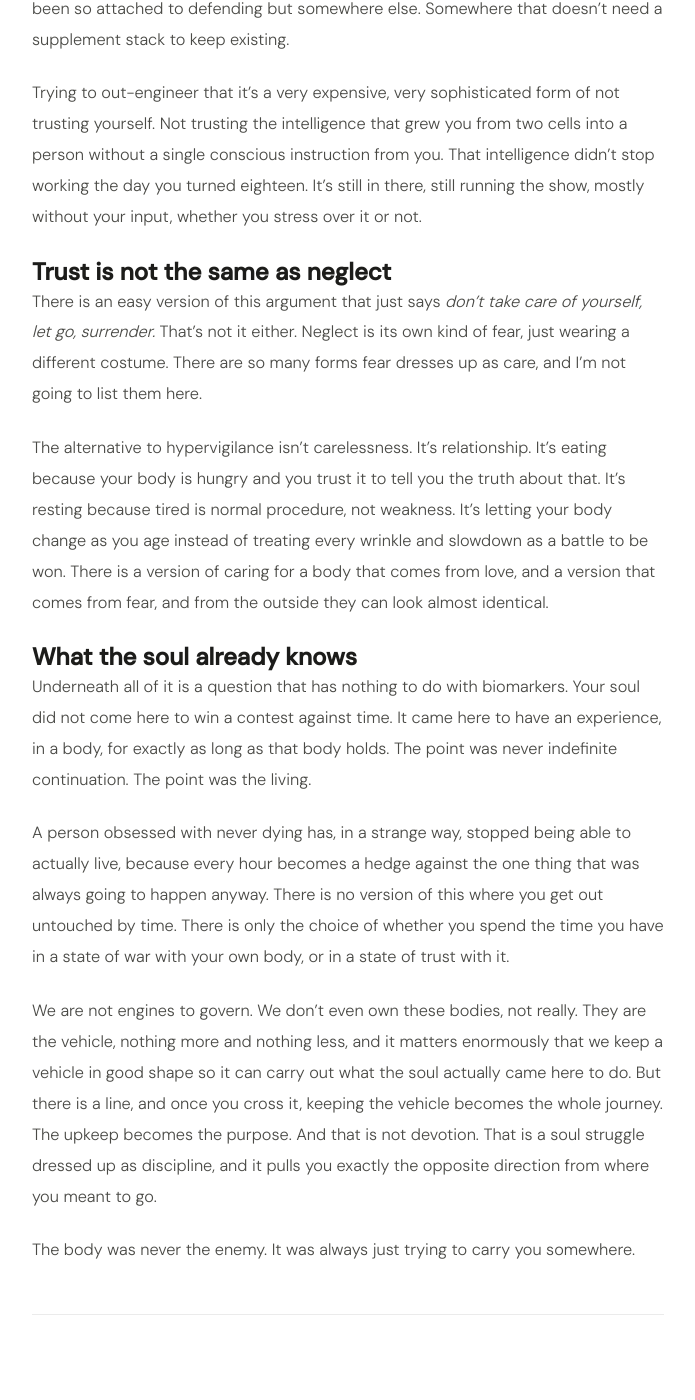
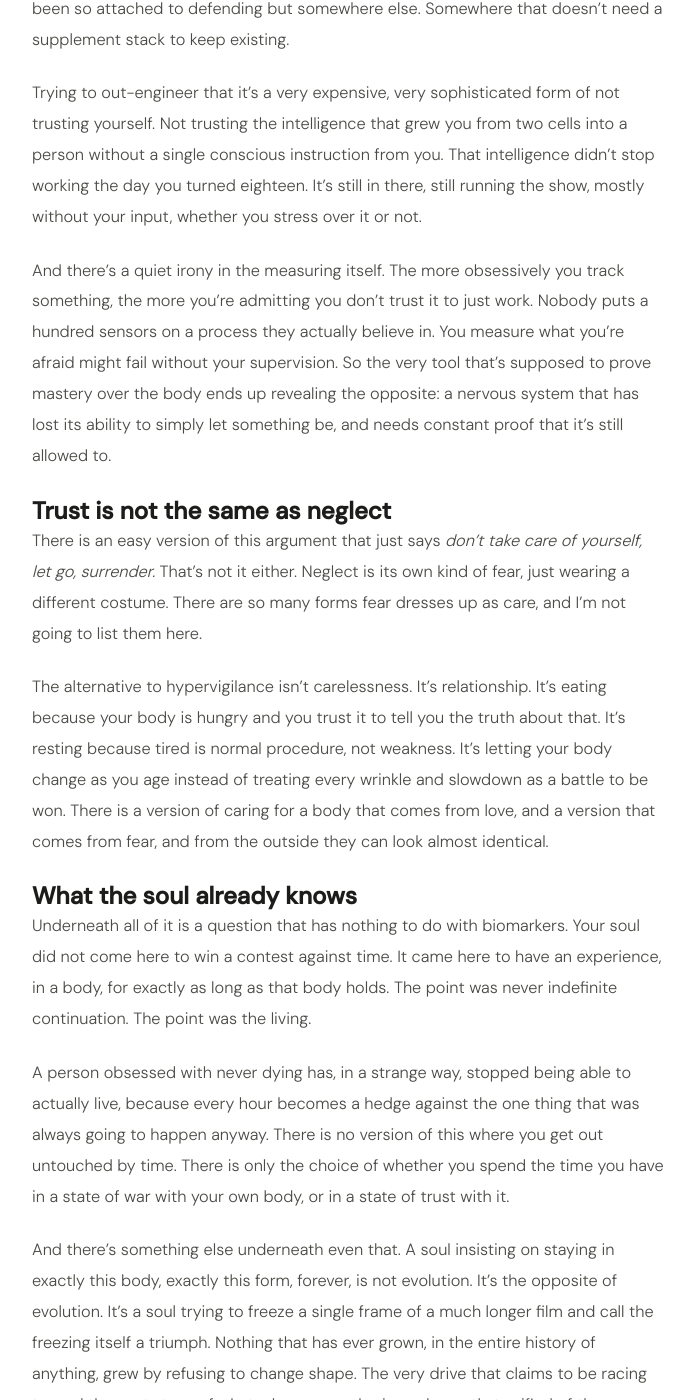
Before and after one commit to Blubell26/giuliapacciotti.com, a Jekyll site: the page built from _posts/2026-07-08-the-body-was-never-the-enemy.md, in a window 1280 px wide and 1400 px high, scrolled down 1818 px. Shown: the whole window, without its empty margins (292-987 px from the left). Built offline with Jekyll 4.4.1, drawn with Linux system fonts in a browser that asks for light colours; comment, search, counter and statistics services are not loaded; some of the changed text lies outside the part shown.

Commit message:
Update 2026-07-08-the-body-was-never-the-enemy.md

```diff
--- a/_posts/2026-07-08-the-body-was-never-the-enemy.md
+++ b/_posts/2026-07-08-the-body-was-never-the-enemy.md
@@ -8,14 +8,13 @@
 category: psycho-spiritual
 ---
 
-
 *What we are really trying to outrun when we try to outrun death*
 
 There is a certain kind of person right now, usually a man, usually wealthy, who has turned his body into a project. Blood panels every month. A team of doctors. Supplements timed to the hour. Sleep tracked to the minute. The goal stated plainly: don’t die. Or at least, don’t die on the timeline nature had in mind.
 
 You’ve seen the headlines. The face has changed a few times, but the shape of the story hasn’t. It always reads like triumph. A man who refuses to accept the terms of being a body at all.
 
-And the strange part of it all is that he's not entirely wrong. He is not just a body. None of us are. But instead of resting into that truth, he does the opposite of resting. He goes to war with the very thing he’s already, on some level, correctly sensed he isn’t reducible to. If you already suspect you’re more than the body, that should be the most relaxing realization a person can have. Instead it becomes the reason to control the body more tightly than anyone who actually believed they were only flesh ever would.
+And the strange part of it all is that he’s not entirely wrong. He is not just a body. None of us are. But instead of resting into that truth, he does the opposite of resting. He goes to war with the very thing he’s already, on some level, correctly sensed he isn’t reducible to. If you already suspect you’re more than the body, that should be the most relaxing realization a person can have. Instead it becomes the reason to control the body more tightly than anyone who actually believed they were only flesh ever would.
 
 I don’t know what will happen to any one of these men, medically. Nobody outside their own bloodwork does, and I’m not a doctor. But I know this pattern, because it’s an old one, and it doesn’t need a diagnosis to be worth looking at honestly.
 
@@ -33,7 +32,9 @@
 
 And maybe it’s something even harder to admit than that. Maybe it’s the terror of what would happen if you actually let yourself believe that immortality is real, that it was there all along, just never in the place you were looking. Not in the body you’ve been so attached to defending but somewhere else. Somewhere that doesn’t need a supplement stack to keep existing.
 
-Trying to out-engineer that it's a very expensive, very sophisticated form of not trusting yourself. Not trusting the intelligence that grew you from two cells into a person without a single conscious instruction from you. That intelligence didn’t stop working the day you turned eighteen. It’s still in there, still running the show, mostly without your input, whether you stress over it or not.
+Trying to out-engineer that it’s a very expensive, very sophisticated form of not trusting yourself. Not trusting the intelligence that grew you from two cells into a person without a single conscious instruction from you. That intelligence didn’t stop working the day you turned eighteen. It’s still in there, still running the show, mostly without your input, whether you stress over it or not.
+
+And there’s a quiet irony in the measuring itself. The more obsessively you track something, the more you’re admitting you don’t trust it to just work. Nobody puts a hundred sensors on a process they actually believe in. You measure what you’re afraid might fail without your supervision. So the very tool that’s supposed to prove mastery over the body ends up revealing the opposite: a nervous system that has lost its ability to simply let something be, and needs constant proof that it’s still allowed to.
 
 ## Trust is not the same as neglect
 
@@ -47,6 +48,8 @@
 
 A person obsessed with never dying has, in a strange way, stopped being able to actually live, because every hour becomes a hedge against the one thing that was always going to happen anyway. There is no version of this where you get out untouched by time. There is only the choice of whether you spend the time you have in a state of war with your own body, or in a state of trust with it.
 
+And there’s something else underneath even that. A soul insisting on staying in exactly this body, exactly this form, forever, is not evolution. It’s the opposite of evolution. It’s a soul trying to freeze a single frame of a much longer film and call the freezing itself a triumph. Nothing that has ever grown, in the entire history of anything, grew by refusing to change shape. The very drive that claims to be racing toward the next stage of what a human can be is, underneath, terrified of the one thing every real next stage requires: letting the current form go.
+
 We are not engines to govern. We don’t even own these bodies, not really. They are the vehicle, nothing more and nothing less, and it matters enormously that we keep a vehicle in good shape so it can carry out what the soul actually came here to do. But there is a line, and once you cross it, keeping the vehicle becomes the whole journey. The upkeep becomes the purpose. And that is not devotion. That is a soul struggle dressed up as discipline, and it pulls you exactly the opposite direction from where you meant to go.
 
 The body was never the enemy. It was always just trying to carry you somewhere.
```
